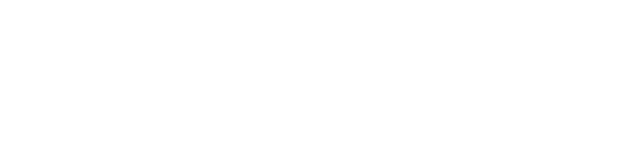
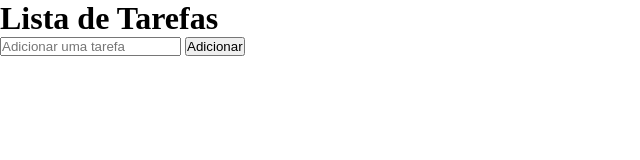
Before and after one commit to edderamosdev/to-do-list-ibm, a plain HTML site: page task list/index.html in a window 1280 px wide. Shown: the whole page, without its empty margins (0-640 px from the left). Drawn offline with nearby package versions, Linux system fonts and the light colour scheme.

Commit message:
Zerando as margens do conteúdo.

```diff
--- a/task list/index.html
+++ b/task list/index.html
@@ -7,5 +7,13 @@
     <script src="https://unpkg.com/ionicons@5.5.2/dist/ionicons/ionicons.js"></script>
 </head>
 <body>
+    <div class="container">
+        <h1 id="head-text">Lista de Tarefas</h1>
+    <div id="newtask">
+        <input type="text" placeholder="Adicionar uma tarefa">
+        <button id="push">Adicionar</button>
+    </div>
+    <div class="task"></div>
+    </div>
 </body>
 </html>
--- a/task list/style.css
+++ b/task list/style.css
@@ -0,0 +1,7 @@
+*,
+*:before,
+*:after{
+padding: 0;
+margin: 0;
+box-sizing: border-box;
+}
```
